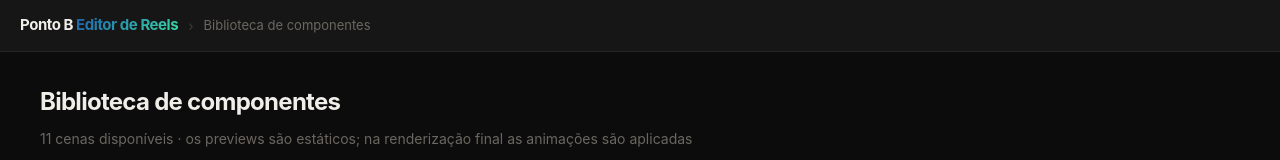
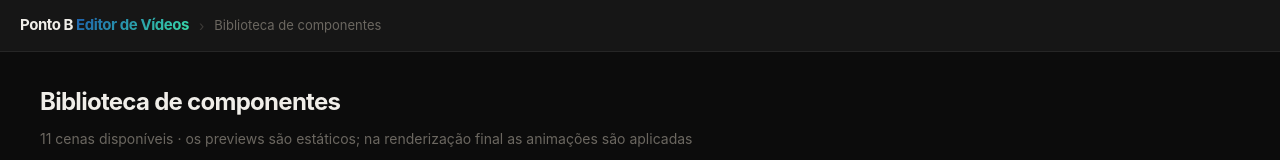
Before and after one commit to barbaracosta-pontob/editor-videos-ponto-b, a Next.js app in the folder apps/web/: page /componentes in a window 1280 px wide. Shown: the top 160 px of the page. Built offline with nearby package versions, Linux system fonts and the light colour scheme.

Commit message:
fix: Editor de Reels -> Editor de Vídeos na navbar

```diff
--- a/apps/web/src/components/AppNav.tsx
+++ b/apps/web/src/components/AppNav.tsx
@@ -11,7 +11,7 @@ export function AppNav({ breadcrumb, children, className }: AppNavProps) {
   return (
     <div className={[styles.topbar, className].filter(Boolean).join(" ")}>
       <Link href="/" className={styles.logo}>
-        Ponto B <span>Editor de Reels</span>
+        Ponto B <span>Editor de Vídeos</span>
       </Link>
       {breadcrumb && (
         <>
```
